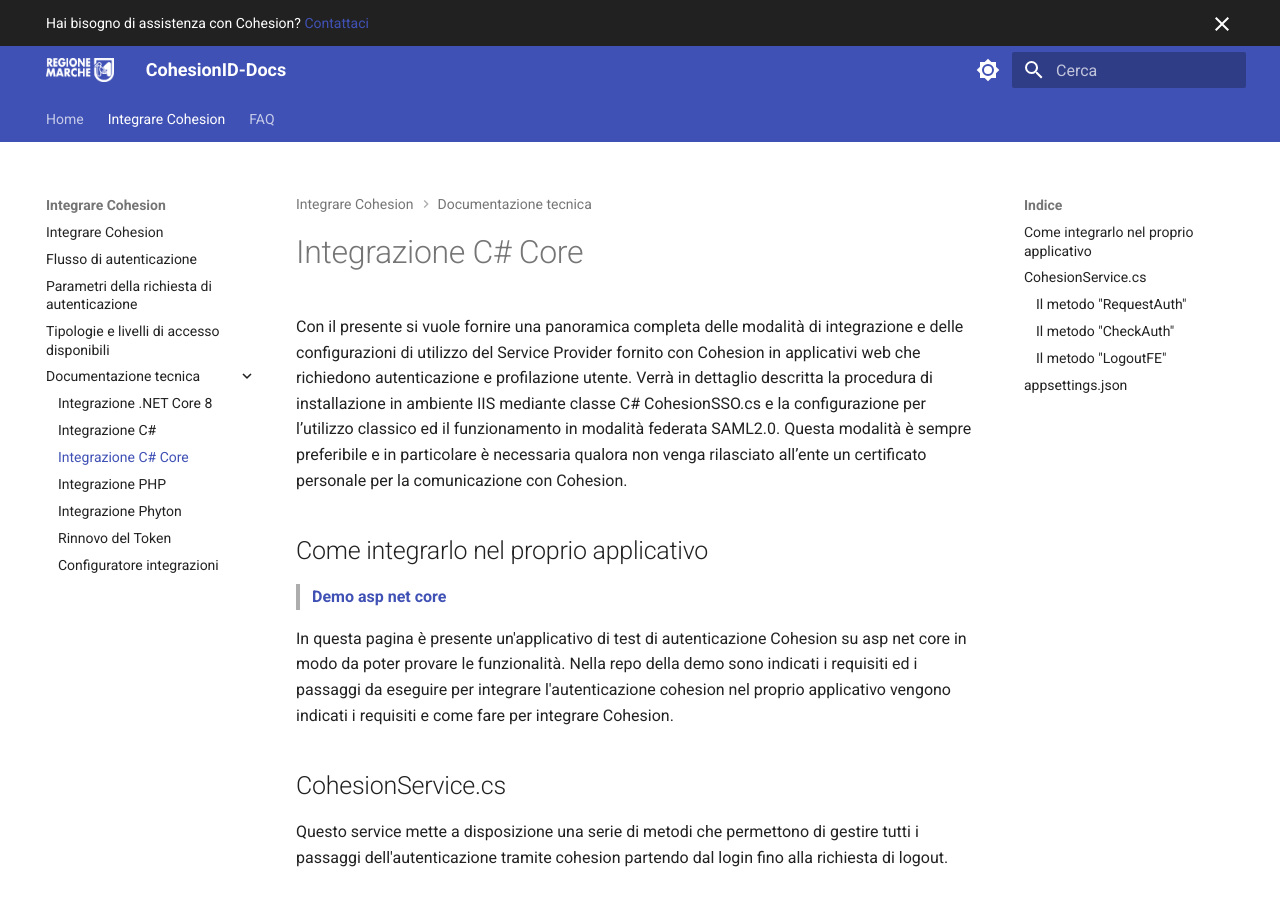
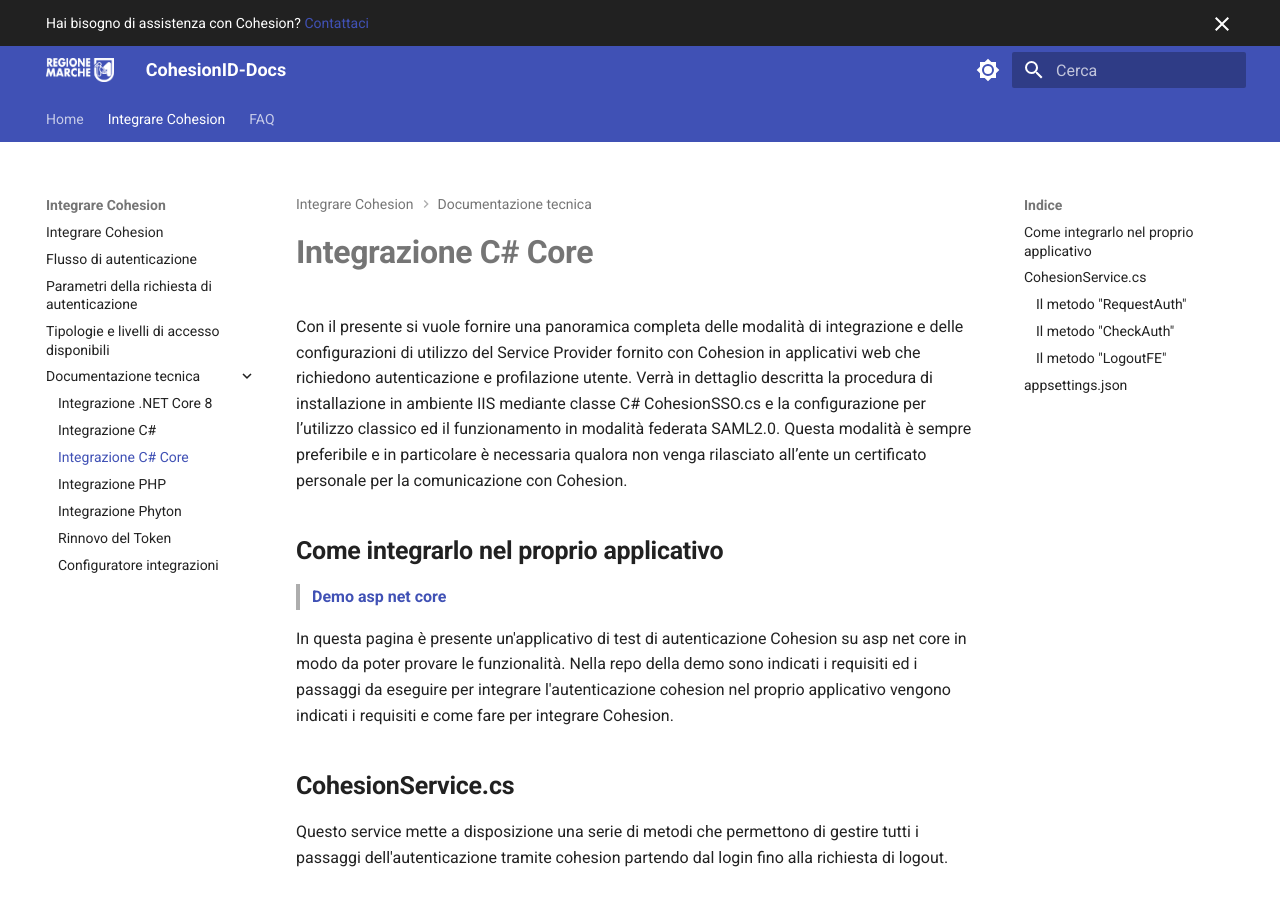
Before and after one commit to DarisCappelletti/CohesionID-Docs, an MkDocs documentation site: the page built from docs/Integrazione-C-Sharp-Core.md, in a window 1280 px wide and 900 px high. Built offline with MkDocs 1.6.1 and Material for MkDocs 9.7.7, drawn with Linux system fonts in a browser that asks for light colours.

Commit message:
Update wiki files

```diff
--- a/docs/Integrazione-C-Sharp-Core.md
+++ b/docs/Integrazione-C-Sharp-Core.md
@@ -1,10 +1,10 @@
-# Integrazione C# Core
+# **Integrazione C# Core**
 
 Con il presente si vuole fornire una panoramica completa delle modalità di integrazione e delle configurazioni di utilizzo del Service Provider fornito con Cohesion in applicativi web che richiedono autenticazione e profilazione utente.
 Verrà in dettaglio descritta la procedura di installazione in ambiente IIS mediante classe C# CohesionSSO.cs e la configurazione per l’utilizzo classico ed il funzionamento in modalità federata SAML2.0.
 Questa modalità è sempre preferibile e in particolare è necessaria qualora non venga rilasciato all’ente un certificato personale per la comunicazione con Cohesion.
 
-## Come integrarlo nel proprio applicativo
+## **Come integrarlo nel proprio applicativo**
 
 >  **[Demo asp net core](https://github.com/regione-marche/Cohesion2NETCore)**
 
@@ -13,11 +13,11 @@ Nella repo della demo sono indicati i requisiti ed i passaggi da eseguire per in
 
 
 
-## CohesionService.cs
+## **CohesionService.cs**
 
 Questo service mette a disposizione una serie di metodi che permettono di gestire tutti i passaggi dell'autenticazione tramite cohesion partendo dal login fino alla richiesta di logout.
 
-### Il metodo "RequestAuth"
+### **Il metodo "RequestAuth"**
 
 > `RequestAuth(string urlValidation, string urlReturn)`
 
@@ -28,19 +28,19 @@ crea un base64 di una richiesta di login a cohesion dove sono richiesti 2 parame
 
 infine ritorna un url dove verrà rindirizzato l'utente per effettuare correttamente il login di cohesion.
 
-### Il metodo "CheckAuth"
+### **Il metodo "CheckAuth"**
 
 > `CheckAuth(string auth)`
 
 verifica se la richiesta di login a cohesion ha avuto esito positivo o negativo restituendo un oggetto "AuthCohesionCheckResponse".
 
-### Il metodo "LogoutFE"
+### **Il metodo "LogoutFE"**
 
 > `LogoutFE(_session)`
 
 è utilizzato per effettuare la richiesta logout passando al metodo la sessione attuale dell'utente dove è possibile, se presenti, estrapolare i parametri di login ed effettuare correttamente il logout.
 
-## appsettings.json
+## **appsettings.json**
 
 Nel file appsettings.json è necessario impostare dei valori per il corretto funzionamento dell'autenticazione tramite cohesion.
 
```
Also changed, not shown: site/Integrazione-C-Sharp-Core/index.html, 1 other file.
